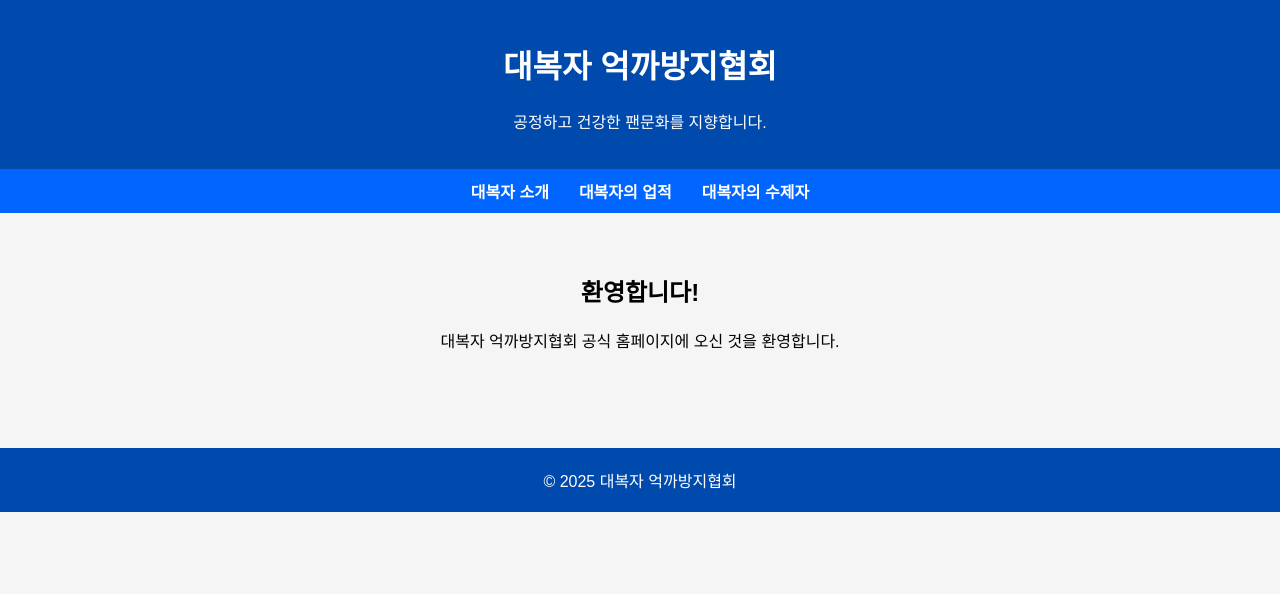
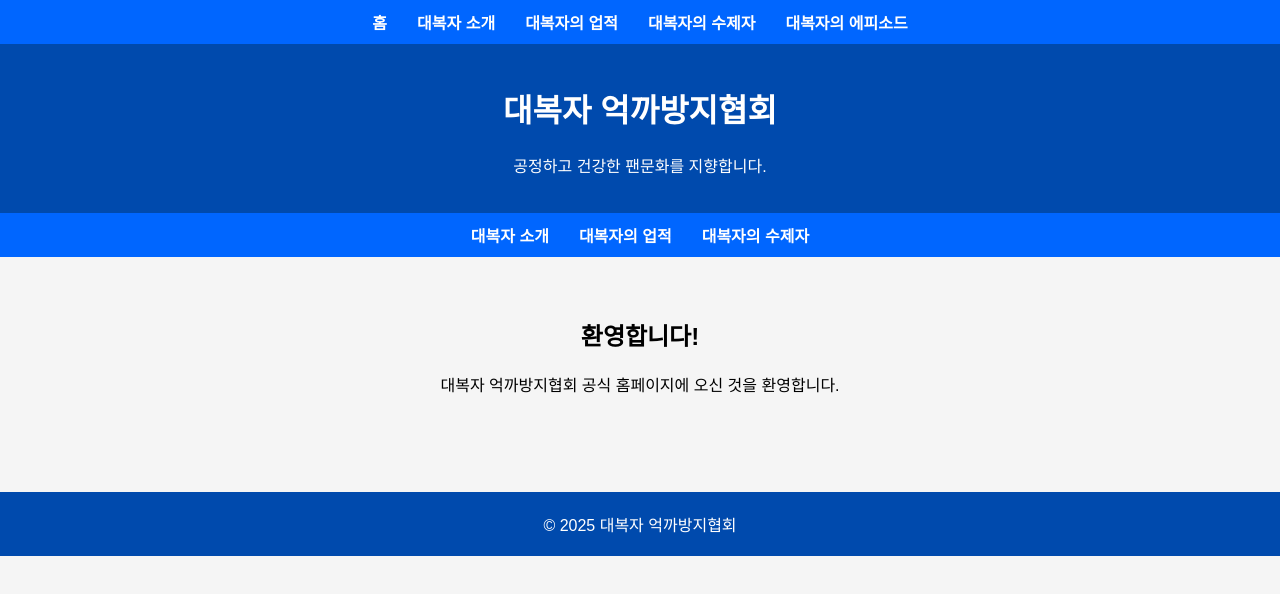
Before and after one commit to kangkangmin/daebokja.github.io, a plain HTML site: page index.html in a window 1280 px wide. Drawn offline with Linux system fonts and the light colour scheme.

Commit message:
Update index.html

```diff
--- a/index.html
+++ b/index.html
@@ -1,6 +1,14 @@
 <!DOCTYPE html>
 <html lang="ko">
 <head>
+  <nav>
+  <a href="index.html">홈</a>
+  <a href="about.html">대복자 소개</a>
+  <a href="achievements.html">대복자의 업적</a>
+  <a href="disciples.html">대복자의 수제자</a>
+  <a href="episodes.html">대복자의 에피소드</a>
+</nav>
+
   <meta charset="UTF-8">
   <title>대복자 억까방지협회</title>
   <style>
```
